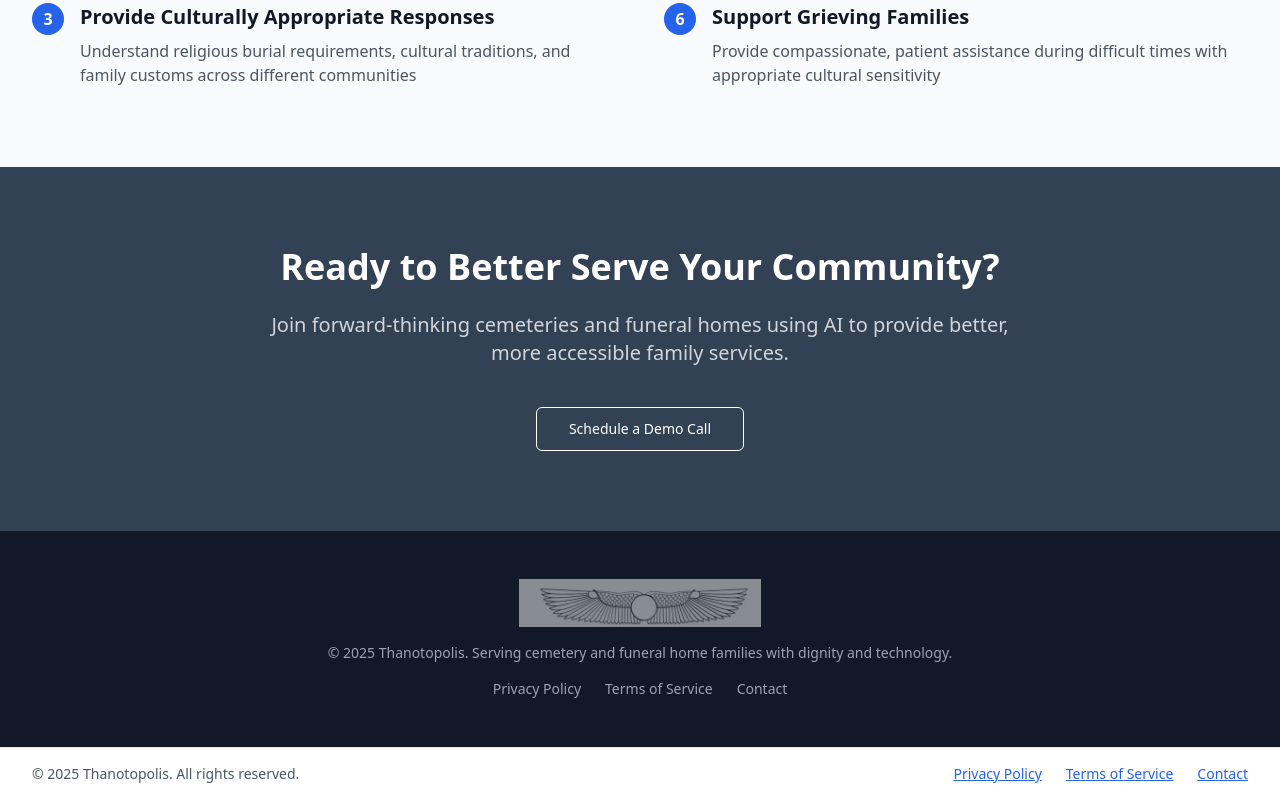
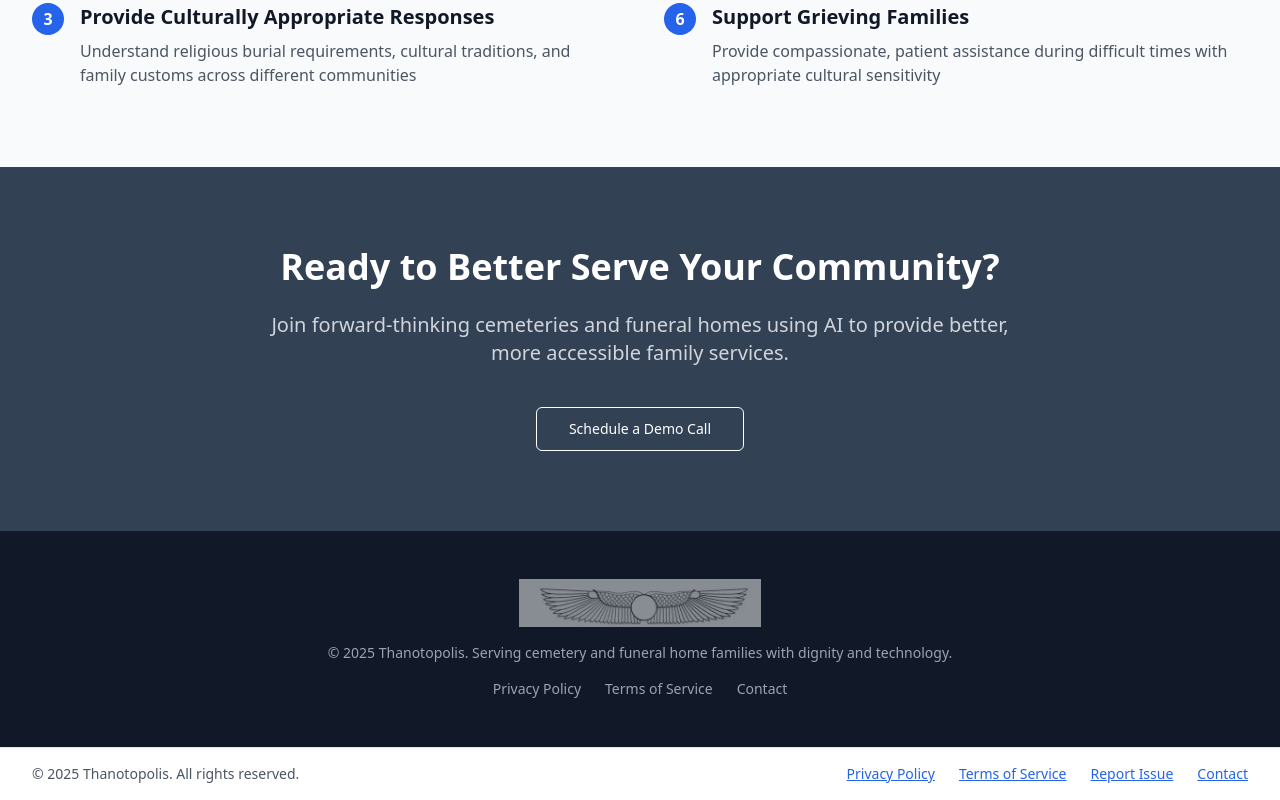
Before and after one commit to techwiz42/thanotopolis, a Next.js app in the folder frontend/: page / in a window 1280 px wide. Shown: the part 1953-2753 px from the top of the page. Built offline with nearby package versions, Linux system fonts and the light colour scheme.

Commit message:
added issue tracker

```diff
--- a/frontend/src/components/MainLayout.tsx
+++ b/frontend/src/components/MainLayout.tsx
@@ -141,6 +141,7 @@
             <div className="flex space-x-6 mt-2 sm:mt-0">
               <Link href="/privacy" className="text-sm text-blue-600 hover:text-blue-800 underline">Privacy Policy</Link>
               <Link href="/terms" className="text-sm text-blue-600 hover:text-blue-800 underline">Terms of Service</Link>
+              <a href="https://github.com/anthropics/claude-code/issues" target="_blank" rel="noopener noreferrer" className="text-sm text-blue-600 hover:text-blue-800 underline">Report Issue</a>
               <a href={`mailto:pete@cyberiad.ai${user ? `?from=${encodeURIComponent(user.email)}` : ''}`} className="text-sm text-blue-600 hover:text-blue-800 underline">Contact</a>
             </div>
           </div>
```
Also changed, not shown: 1 other file (tests, documents, lock files or other folders).
